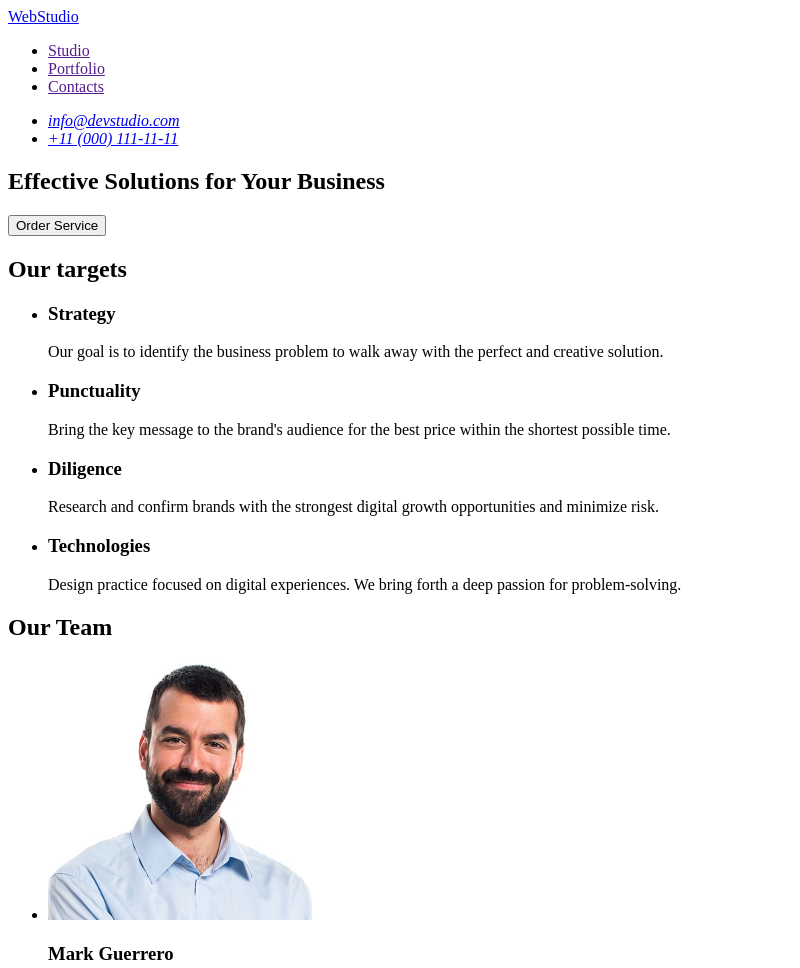
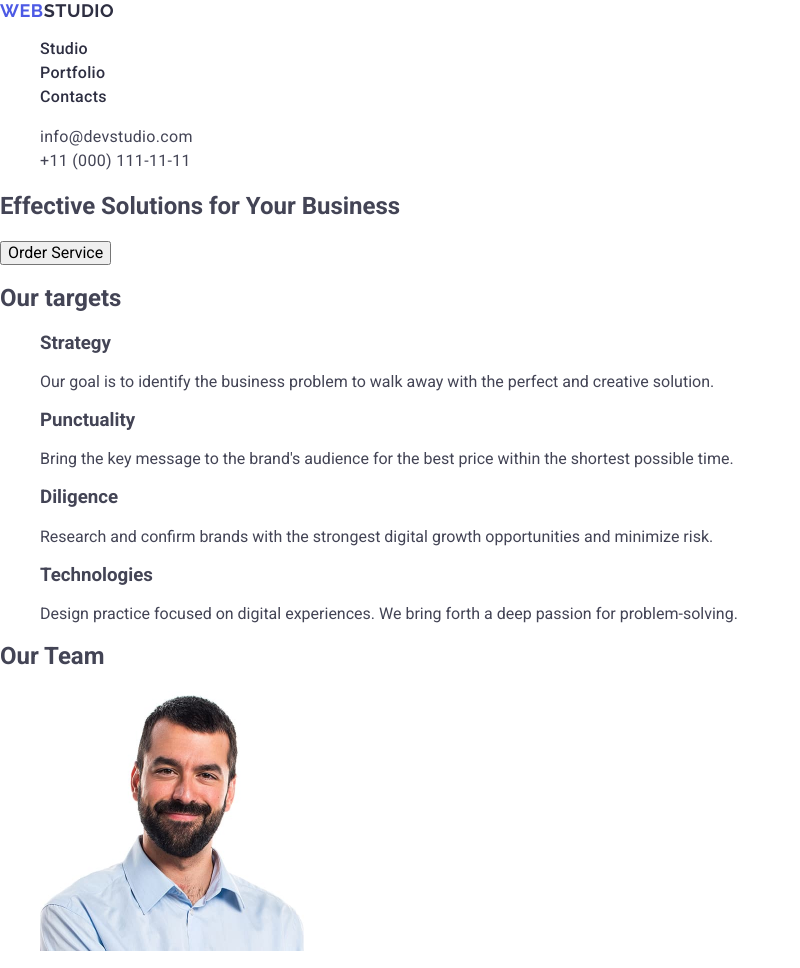
Before and after one commit to Michael-Kit/goit-markup-hw-02, a plain HTML site: page index.html in a window 1280 px wide. Shown: the top 968 px of the page, without its empty margins (0-800 px from the left). Drawn offline with nearby package versions, Linux system fonts and the light colour scheme.

Commit message:
css styles 1

```diff
--- a/css/styles.css
+++ b/css/styles.css
@@ -0,0 +1,66 @@
+body{
+font-family: "Roboto", sans-serif;
+color: #434455;
+background-color: #fff;
+}
+
+ul, ol{
+list-style-type: none;
+}
+
+a{
+text-decoration: none;
+}
+.logo{
+font-family: "Raleway",
+    sans-serif;
+font-weight: 700;
+font-size: 18px;
+line-height: 1.17;
+letter-spacing: 0.03em;
+text-transform: uppercase;
+color: #4d5ae5;
+}
+
+.header-logo .logo-part{
+color: #2e2f42;
+}
+
+.footer-logo .logo-part{
+    color: #f4f4fd;
+}
+
+.nav-link{
+font-weight: 500;
+font-size: 16px;
+line-height: 1.5;
+letter-spacing: 0.02em;
+color: #2e2f42;
+}
+
+.nav-link:hover,
+.nav-link:focus{
+color: #404bbf;
+}
+
+.address{
+font-style: normal;
+}
+
+.address-link{
+font-size: 16px;
+line-height: 1.5;
+letter-spacing: 0.02em;
+color: #434455;
+}
+
+.nav-link:hover,
+.nav-link:focus,
+.address-link:hover,
+.address-link:focus {
+color: #404bbf;
+}
+
+.page-footer{
+ background-color: #2e2f42;
+}
--- a/index.html
+++ b/index.html
@@ -4,22 +4,48 @@
     <meta charset="UTF-8" />
     <meta name="viewport" content="width=device-width, initial-scale=1.0" />
     <title>web studio</title>
+    <link
+      rel="stylesheet"
+      href="https://cdnjs.cloudflare.com/ajax/libs/modern-normalize/3.0.1/modern-normalize.min.css"
+      integrity="sha512-q6WgHqiHlKyOqslT/lgBgodhd03Wp4BEqKeW6nNtlOY4quzyG3VoQKFrieaCeSnuVseNKRGpGeDU3qPmabCANg=="
+      crossorigin="anonymous"
+      referrerpolicy="no-referrer"
+    />
+    <link rel="preconnect" href="https://fonts.googleapis.com" />
+    <link rel="preconnect" href="https://fonts.gstatic.com" crossorigin />
+    <link
+      href="https://fonts.googleapis.com/css2?family=Raleway:wght@700&family=Roboto:wght@400;500;700&display=swap"
+      rel="stylesheet"
+    />
+
     <link rel="stylesheet" href="./css/styles.css" />
   </head>
   <body>
-    <header>
-      <nav>
-        <a href="./index.html">WebStudio</a>
-        <ul>
-          <li><a href="">Studio</a></li>
-          <li><a href="">Portfolio</a></li>
-          <li><a href="">Contacts</a></li>
+    <header class="page-header">
+      <nav class="header-nav">
+        <a class="logo header-logo" href="./index.html"
+          >Web<span class="logo-part">Studio</span></a
+        >
+        <ul class="nav-list">
+          <li class="nav-item">
+            <a class="nav-link" href="./index.html">Studio</a>
+          </li>
+          <li class="nav-item"><a class="nav-link" href="">Portfolio</a></li>
+          <li class="nav-item"><a class="nav-link" href="">Contacts</a></li>
         </ul>
       </nav>
-      <address>
-        <ul>
-          <li><a href="mailto:info@devstudio.com">info@devstudio.com</a></li>
-          <li><a href="tel:+110001111111">+11 (000) 111-11-11</a></li>
+      <address class="address">
+        <ul class="address-list">
+          <li class="address-item">
+            <a class="address-link" href="mailto:info@devstudio.com"
+              >info@devstudio.com</a
+            >
+          </li>
+          <li class="address-item">
+            <a class="address-link" href="tel:+110001111111"
+              >+11 (000) 111-11-11</a
+            >
+          </li>
         </ul>
       </address>
     </header>
@@ -181,8 +207,9 @@
       </section>
     </main>
 
-    <footer>
-      <a href="./index.html">WebStudio</a>
+    <footer class="page-footer">
+      <a class="logo footer-logo" href="./index.html"
+          >Web<span class="logo-part">Studio</span></a
       <p>
         Increase the flow of customers and sales for your business with digital
         marketing & growth solutions.
```
